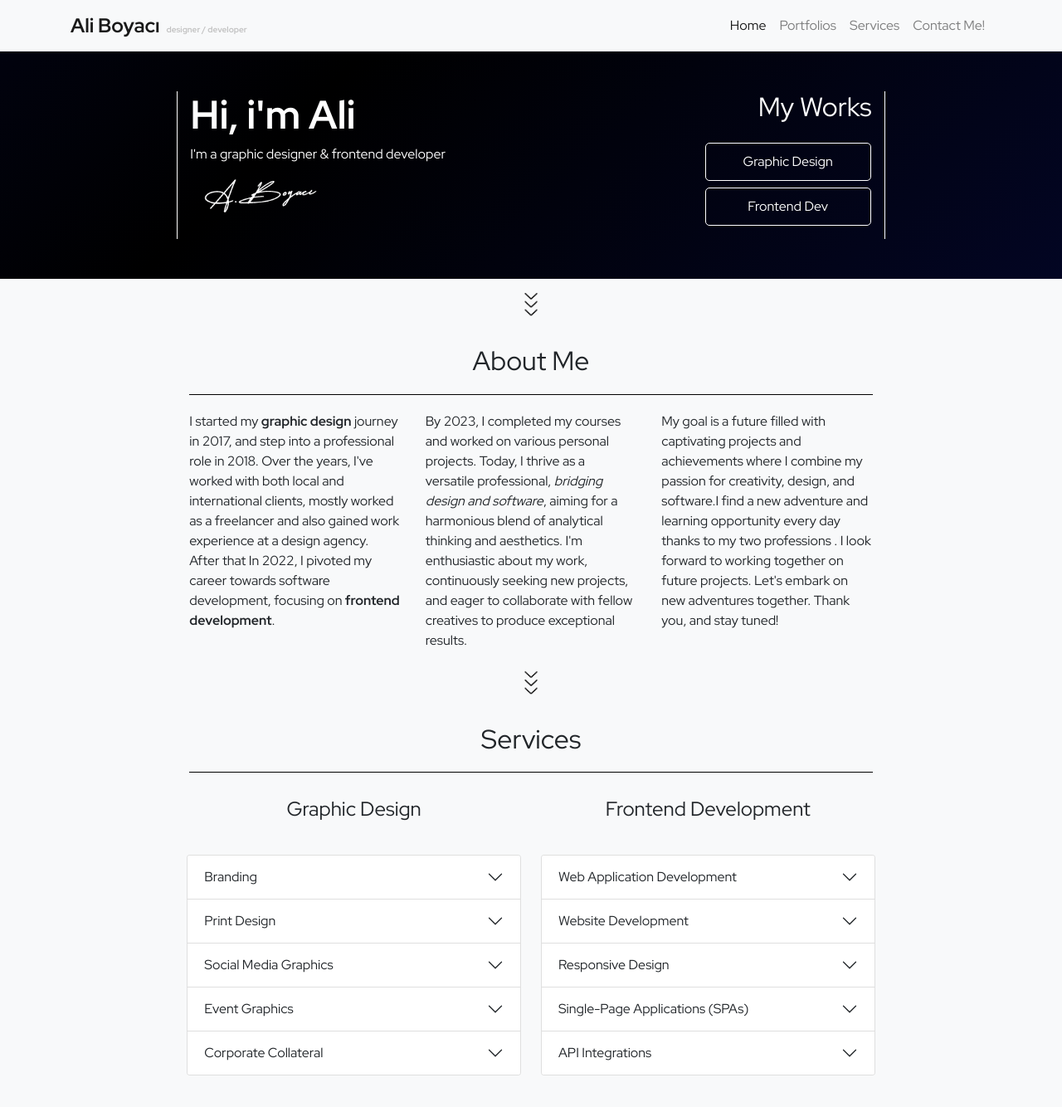
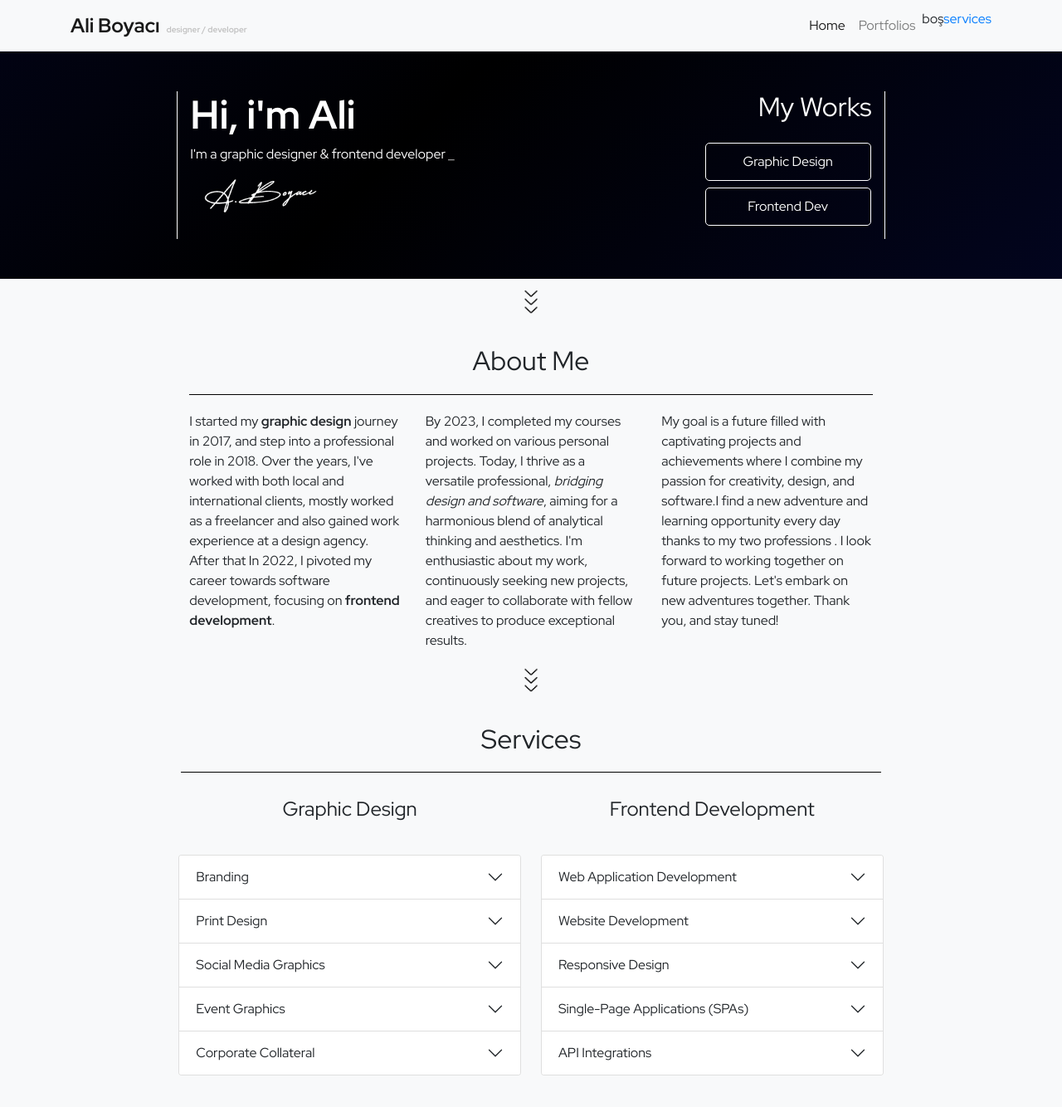
Before and after one commit to aaliboyaci/ali-portfolio, a React (Create React App) app: page / in a window 1280 px wide. Shown: the top 1334 px of the page at 83% size. Before the commit the page ends 1304 px from the top, so only its background shows below. Built offline with nearby package versions, Linux system fonts and the light colour scheme.

Commit message:
implement react router dom

```diff
--- a/package.json
+++ b/package.json
@@ -17,7 +17,9 @@
     "react-bootstrap": "^2.9.0",
     "react-dom": "^18.2.0",
     "react-morph": "^0.4.0",
+    "react-router-dom": "^6.16.0",
     "react-scripts": "5.0.1",
+    "react-scroll": "^1.9.0",
     "react-simple-typewriter": "^5.0.1",
     "react-spring": "^9.7.3",
     "typescript": "^4.9.5",
@@ -46,5 +48,8 @@
       "last 1 firefox version",
       "last 1 safari version"
     ]
+  },
+  "devDependencies": {
+    "@types/react-scroll": "^1.8.8"
   }
 }
--- a/src/App.tsx
+++ b/src/App.tsx
@@ -1,13 +1,25 @@
-import React, { useState } from "react";
 import "./App.css";
-import Intro from "./pages/Intro";
-import { animated, useSpring, config } from "react-spring";
 import Layout from "./pages/Layout";
+import { BrowserRouter, Route, Routes } from "react-router-dom";
+import Portfolios from "./pages/Portfolios";
+import GraphicDesignWorks from "./pages/Portfolios/GraphicDesignWorks";
+import FrontendDevWorks from "./pages/Portfolios/FrontendDevWorks";
+import NoMatch from "./pages/NoMatch";
 
 function App() {
   return (
     <>
-      <Layout />
+      <BrowserRouter>
+        <Routes>
+          <Route path="/" element={<Layout />} />
+          <Route path="/portfolios" element={<Portfolios />}>
+            <Route index element={<GraphicDesignWorks />} />
+            <Route path="graphic-design" element={<GraphicDesignWorks />} />
+            <Route path="frontend-dev" element={<FrontendDevWorks />} />
+          </Route>
+          <Route path="*" element={<NoMatch />} />
+        </Routes>
+      </BrowserRouter>
     </>
   );
 }
--- a/src/components/NavMenu.tsx
+++ b/src/components/NavMenu.tsx
@@ -1,6 +1,8 @@
 import "bootstrap/dist/css/bootstrap.min.css";
 import "bootstrap/dist/js/bootstrap.bundle.min";
 import "./navMenuStyle.css";
+import { Link } from "react-router-dom";
+import { useEffect, useRef } from "react";
 
 function NavMenu() {
   return (
@@ -27,7 +29,7 @@ function NavMenu() {
             <li className="nav-item active">
               <a
                 className="nav-link"
-                href="#"
+                href="/"
                 data-toggle="collapse"
                 data-target=".navbar-collapse.show"
               >
@@ -37,32 +39,27 @@ function NavMenu() {
             <li className="nav-item">
               <a
                 className="nav-link"
-                href="#"
-                data-toggle="collapse" // Toggle özelliği
-                data-target=".navbar-collapse.show" // Kapatılacak menüyü hedefler
+                data-toggle="collapse"
+                data-target=".navbar-collapse.show"
               >
                 Portfolios
               </a>
             </li>
             <li className="nav-item">
-              <a
+              {/* <Link
+                to="services-link"
+                spy={true}
+                smooth={true}
+                offset={-70}
+                duration={300}
                 className="nav-link"
-                href="#"
-                data-toggle="collapse" // Toggle özelliği
-                data-target=".navbar-collapse.show" // Kapatılacak menüyü hedefler
               >
                 Services
-              </a>
+              </Link> */}
+              boş
             </li>
             <li className="nav-item">
-              <a
-                className="nav-link"
-                href="#"
-                data-toggle="collapse" // Toggle özelliği
-                data-target=".navbar-collapse.show" // Kapatılacak menüyü hedefler
-              >
-                Contact Me!
-              </a>
+              <Link to="/#services-link">services</Link>
             </li>
           </ul>
         </div>
--- a/src/components/Services.tsx
+++ b/src/components/Services.tsx
@@ -1,10 +1,14 @@
-import React from "react";
+import React, { useRef } from "react";
 import GraphicServices from "./GraphicServices";
 import FrontendServices from "./FrontendServices";
 
 function Services() {
   return (
-    <div className="row m-0" style={{ userSelect: "none" }}>
+    <div
+      className="row mt-0 mb-2"
+      style={{ userSelect: "none" }}
+      id="services-link"
+    >
       <div className="col-2"></div>
       <div className="col-md-8 text-center">
         <h2
--- /dev/null
+++ b/src/pages/NoMatch.tsx
@@ -0,0 +1,7 @@
+import React from "react";
+
+function NoMatch() {
+  return <div>NoMatch</div>;
+}
+
+export default NoMatch;
--- /dev/null
+++ b/src/pages/Portfolios.tsx
@@ -0,0 +1,7 @@
+import React from "react";
+
+function Portfolios() {
+  return <div>Portfolios</div>;
+}
+
+export default Portfolios;
--- /dev/null
+++ b/src/pages/Portfolios/FrontendDevWorks.tsx
@@ -0,0 +1,7 @@
+import React from "react";
+
+function FrontendDevWorks() {
+  return <div>FrontendDevWorks</div>;
+}
+
+export default FrontendDevWorks;
--- /dev/null
+++ b/src/pages/Portfolios/GraphicDesignWorks.tsx
@@ -0,0 +1,7 @@
+import React from "react";
+
+function GraphicDesignWorks() {
+  return <div>GraphicDesignWorks</div>;
+}
+
+export default GraphicDesignWorks;
```
Also changed, not shown: src/index.tsx (+7 -6 lines), src/pages/Layout.tsx (+17 -0 lines), 1 other file (tests, documents, lock files or other folders).
